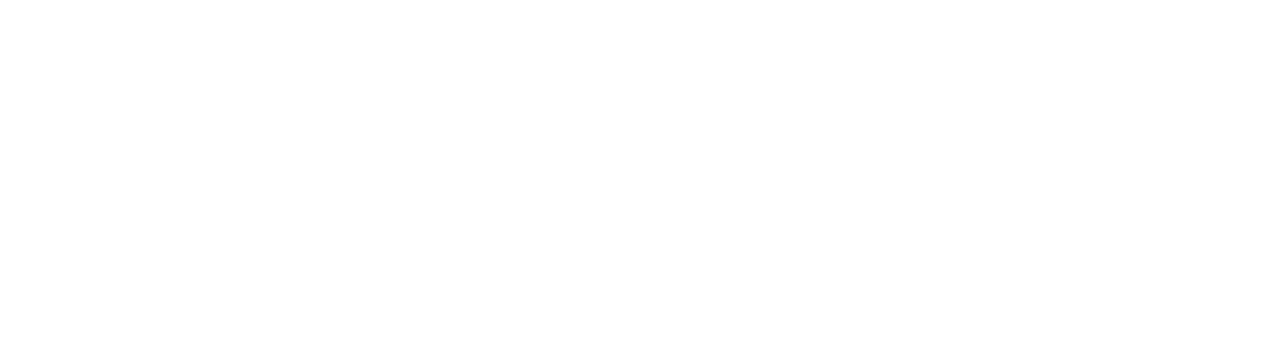
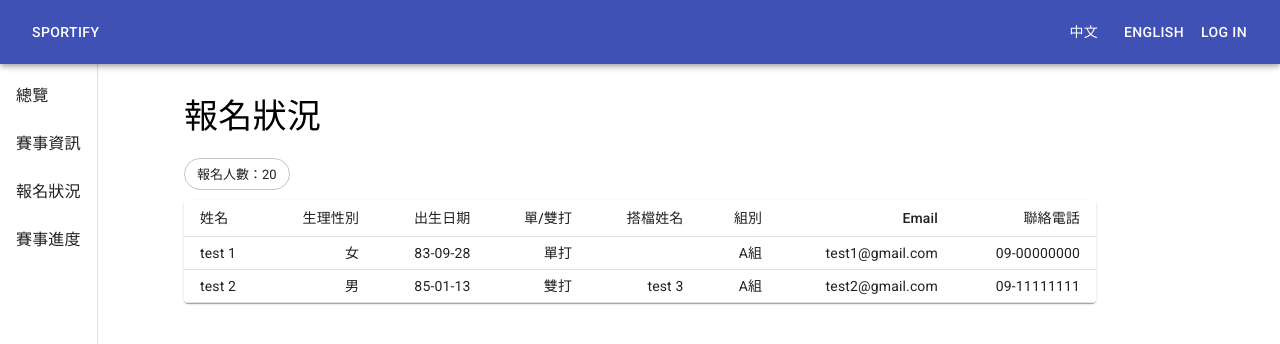
Before and after one commit to WhiteMusk/Sportify_jsAPI, a React (Create React App) app: page /organizer/event in a window 1280 px wide. Shown: the top 344 px of the page. Built offline with nearby package versions, Linux system fonts and the light colour scheme.

Commit message:
finish event overview and registration front-end

```diff
--- a/src/App.js
+++ b/src/App.js
@@ -6,6 +6,7 @@
 import HomePage from "./pages/HomePage";
 import EventPage from "./pages/EventPage";
 import EventRegistration from "./pages/EventRegistration";
+import EventDashboard from "./pages/EventDashboard";
 
 import { getLocaleMessages } from './i18n/locale-settings';
 
@@ -19,7 +20,8 @@
         <Switch>
           <Route exact path="/" component={HomePage} />
           <Route exact path="/event/:eventID?" component={EventPage} />
-          <Route exact path="/event/:eventID/register/" component={EventRegistration} />
+          <Route exact path="/event/:eventID?/register/" component={EventRegistration} />
+          <Route exact path="/organizer/event/" component={EventDashboard} />
         </Switch>
       </Router>
     </IntlProvider>
--- /dev/null
+++ b/src/components/EventOverview.js
@@ -0,0 +1,59 @@
+import { makeStyles } from '@material-ui/core/styles';
+import List from '@material-ui/core/List';
+import ListItem from '@material-ui/core/ListItem';
+import ListItemText from '@material-ui/core/ListItemText';
+import ListItemAvatar from '@material-ui/core/ListItemAvatar';
+import Avatar from '@material-ui/core/Avatar';
+import Typography from '@material-ui/core/Typography';
+
+const useStyles = makeStyles((theme) => ({
+    root: {
+        width: '100%',
+        maxWidth: 360,
+        backgroundColor: theme.palette.background.paper,
+    },
+}));
+
+function EventOverview() {
+    const classes = useStyles();
+
+    return (
+        <List className={classes.root}>
+            <Typography variant="h4">賽事名稱：XXX</Typography>
+            <ListItem>
+                <ListItemAvatar>
+                    <Avatar>
+                        {/* <ImageIcon /> */}
+                    </Avatar>
+                </ListItemAvatar>
+                <ListItemText primary="公開狀態" secondary="公開" />
+            </ListItem>
+            <ListItem>
+                <ListItemAvatar>
+                    <Avatar>
+                        {/* <WorkIcon /> */}
+                    </Avatar>
+                </ListItemAvatar>
+                <ListItemText primary="發佈狀態" secondary="已發佈" />
+            </ListItem>
+            <ListItem>
+                <ListItemAvatar>
+                    <Avatar>
+                        {/* <BeachAccessIcon /> */}
+                    </Avatar>
+                </ListItemAvatar>
+                <ListItemText primary="頁面瀏覽次數" secondary="124" />
+            </ListItem>
+            <ListItem>
+                <ListItemAvatar>
+                    <Avatar>
+                        {/* <BeachAccessIcon /> */}
+                    </Avatar>
+                </ListItemAvatar>
+                <ListItemText primary="報名人次" secondary="20" />
+            </ListItem>
+        </List>
+    );
+}
+
+export default EventOverview;
--- a/src/components/NavBar.js
+++ b/src/components/NavBar.js
@@ -19,7 +19,7 @@
         <div style={{ flexGrow: 1 }}></div>
         <Button color="inherit" onClick={() => dispatch(setLocale(LOCALE_OPTIONS.zh))}>中文</Button>
         <Button color="inherit" onClick={() => dispatch(setLocale(LOCALE_OPTIONS.en))}>English</Button>
-        <Button color="inherit">
+        <Button color="inherit" component={Link} to="/organizer/event/" >
           <FormattedMessage id="login" />
         </Button>
       </Toolbar>
--- /dev/null
+++ b/src/components/RegistrationStatus.js
@@ -0,0 +1,75 @@
+import Typography from '@material-ui/core/Typography';
+import Chip from '@material-ui/core/Chip';
+import Table from '@material-ui/core/Table';
+import TableBody from '@material-ui/core/TableBody';
+import TableCell from '@material-ui/core/TableCell';
+import TableContainer from '@material-ui/core/TableContainer';
+import TableHead from '@material-ui/core/TableHead';
+import TableRow from '@material-ui/core/TableRow';
+import Paper from '@material-ui/core/Paper';
+import { makeStyles } from '@material-ui/core/styles';
+
+const useStyles = makeStyles((theme) => ({
+    chip: {
+        marginTop: "20px",
+        marginBottom: "10px"
+    },
+    table: {
+        minWidth: 700,
+    },
+}));
+
+function createData(name, gender, birthday, category, partner, group, email, phone) {
+    return { name, gender, birthday, category, partner, group, email, phone };
+}
+
+const rows = [
+    createData('test 1', "女", "83-09-28", "單打", "", "A組", "test1@gmail.com", "09-00000000"),
+    createData('test 2', "男", "85-01-13", "雙打", "test 3", "A組", "test2@gmail.com", "09-11111111"),
+];
+
+function RegistrationStatus() {
+    const classes = useStyles();
+
+    return (
+        <>
+            <Typography variant="h4">報名狀況</Typography>
+            <Chip label="報名人數：20" variant="outlined" className={classes.chip} />
+
+            <TableContainer component={Paper}>
+                <Table className={classes.table} size="small" aria-label="a dense table">
+                    <TableHead>
+                        <TableRow>
+                            <TableCell>姓名</TableCell>
+                            <TableCell align="right">生理性別</TableCell>
+                            <TableCell align="right">出生日期</TableCell>
+                            <TableCell align="right">單/雙打</TableCell>
+                            <TableCell align="right">搭檔姓名</TableCell>
+                            <TableCell align="right">組別</TableCell>
+                            <TableCell align="right">Email</TableCell>
+                            <TableCell align="right">聯絡電話</TableCell>
+                        </TableRow>
+                    </TableHead>
+                    <TableBody>
+                        {rows.map((row) => (
+                            <TableRow key={row.name}>
+                                <TableCell component="th" scope="row">
+                                    {row.name}
+                                </TableCell>
+                                <TableCell align="right">{row.gender}</TableCell>
+                                <TableCell align="right">{row.birthday}</TableCell>
+                                <TableCell align="right">{row.category}</TableCell>
+                                <TableCell align="right">{row.partner}</TableCell>
+                                <TableCell align="right">{row.group}</TableCell>
+                                <TableCell align="right">{row.email}</TableCell>
+                                <TableCell align="right">{row.phone}</TableCell>
+                            </TableRow>
+                        ))}
+                    </TableBody>
+                </Table>
+            </TableContainer>
+        </>
+    );
+}
+
+export default RegistrationStatus;
--- /dev/null
+++ b/src/pages/EventDashboard.js
@@ -0,0 +1,52 @@
+import NavBar from "../components/NavBar";
+import Drawer from '@material-ui/core/Drawer';
+import Toolbar from '@material-ui/core/Toolbar';
+import List from '@material-ui/core/List';
+import ListItem from '@material-ui/core/ListItem';
+import ListItemText from '@material-ui/core/ListItemText';
+import Container from '@material-ui/core/Container';
+import { makeStyles } from '@material-ui/core/styles';
+import EventOverview from '../components/EventOverview';
+import RegistrationStatus from '../components/RegistrationStatus';
+
+const drawerWidth = 240;
+
+const useStyles = makeStyles((theme) => ({
+    container: {
+        paddingTop: theme.spacing(4),
+        paddingBottom: theme.spacing(4),
+    },
+}));
+
+function EventDashboard() {
+    const classes = useStyles();
+
+    return (
+        <>
+            <NavBar />
+
+            <Drawer
+                style={{ width: { drawerWidth }, flexShrink: 0 }}
+                variant="permanent"
+            >
+                <Toolbar />
+                <div>
+                    <List>
+                        {['總覽', '賽事資訊', '報名狀況', '賽事進度'].map((text, index) => (
+                            <ListItem button key={text}>
+                                <ListItemText primary={text} />
+                            </ListItem>
+                        ))}
+                    </List>
+                </div>
+            </Drawer>
+
+            <Container maxWidth="md" className={classes.container}>
+                <Toolbar />
+                <RegistrationStatus />
+            </Container>
+        </>
+    );
+}
+
+export default EventDashboard;
--- a/src/pages/EventRegistration.js
+++ b/src/pages/EventRegistration.js
@@ -187,7 +187,7 @@
                                     </Select>
                                 </Grid>
                                 <Grid>
-                                    <Typography className={classes.fromItemTitle}>連絡電話</Typography>
+                                    <Typography className={classes.fromItemTitle}>聯絡電話</Typography>
                                     <TextField required label="Phone" variant="outlined"
                                         value={applicantPhone}
                                         onInput={e => setApplicantPhone(e.target.value)}
```
